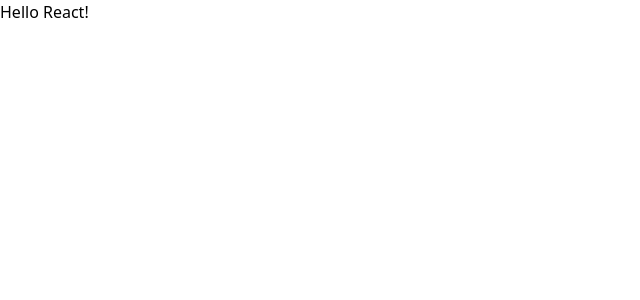
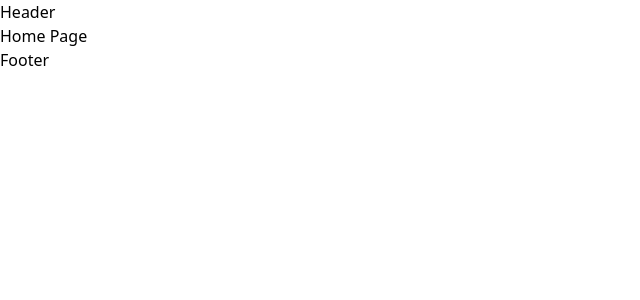
Before and after one commit to Jeffs-Dev/ipharmacy, a React (Create React App) app: page / in a window 1280 px wide. Shown: the top 300 px of the page, without its empty margins (0-640 px from the left). Built offline with nearby package versions, Linux system fonts and the light colour scheme.

Commit message:
feat: react router setup

```diff
--- a/src/App.js
+++ b/src/App.js
@@ -1,7 +1,11 @@
+import { Outlet } from "react-router-dom";
+
 function App() {
   return (
    <>
-<h1> Hello React! </h1>
+   <h1> Header </h1>
+        <Outlet/>
+   <h1> Footer  </h1>
    </>
   );
 }
--- a/src/index.js
+++ b/src/index.js
@@ -2,11 +2,12 @@ import React from 'react';
 import ReactDOM from 'react-dom/client';
 import './index.css';
 import App from './App';
+import AppRoutes from './routes';
 
 
 const root = ReactDOM.createRoot(document.getElementById('root'));
 root.render(
   <React.StrictMode>
-    <App />
+    <AppRoutes />
   </React.StrictMode>
 );
--- /dev/null
+++ b/src/routes.jsx
@@ -0,0 +1,30 @@
+import { RouterProvider, createBrowserRouter } from "react-router-dom";
+import App from "./App";
+
+const router = createBrowserRouter([
+  {
+    path: "/",
+    element: <App />,
+    children: [
+      {
+        path: "/",
+        element: <h1> Home Page </h1>,
+      },
+
+      {
+        path: "/about",
+        element: <h1> About Page </h1>,
+      },
+    ],
+  },
+]);
+
+const routes = ({ children }) => {
+  return (
+    <>
+      <RouterProvider router={router}>{children}</RouterProvider>
+    </>
+  );
+};
+
+export default routes;
```
Also changed, not shown: 1 other file (tests, documents, lock files or other folders).
